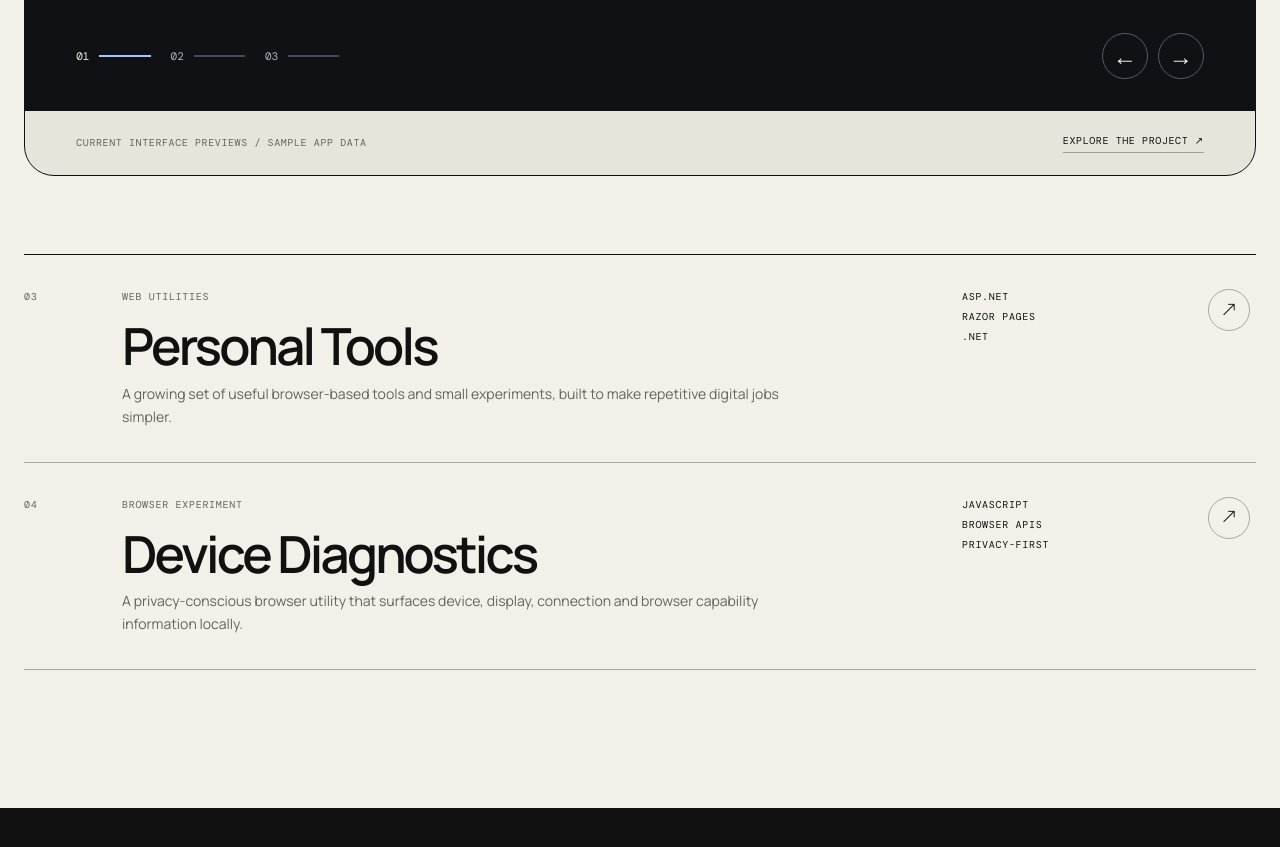
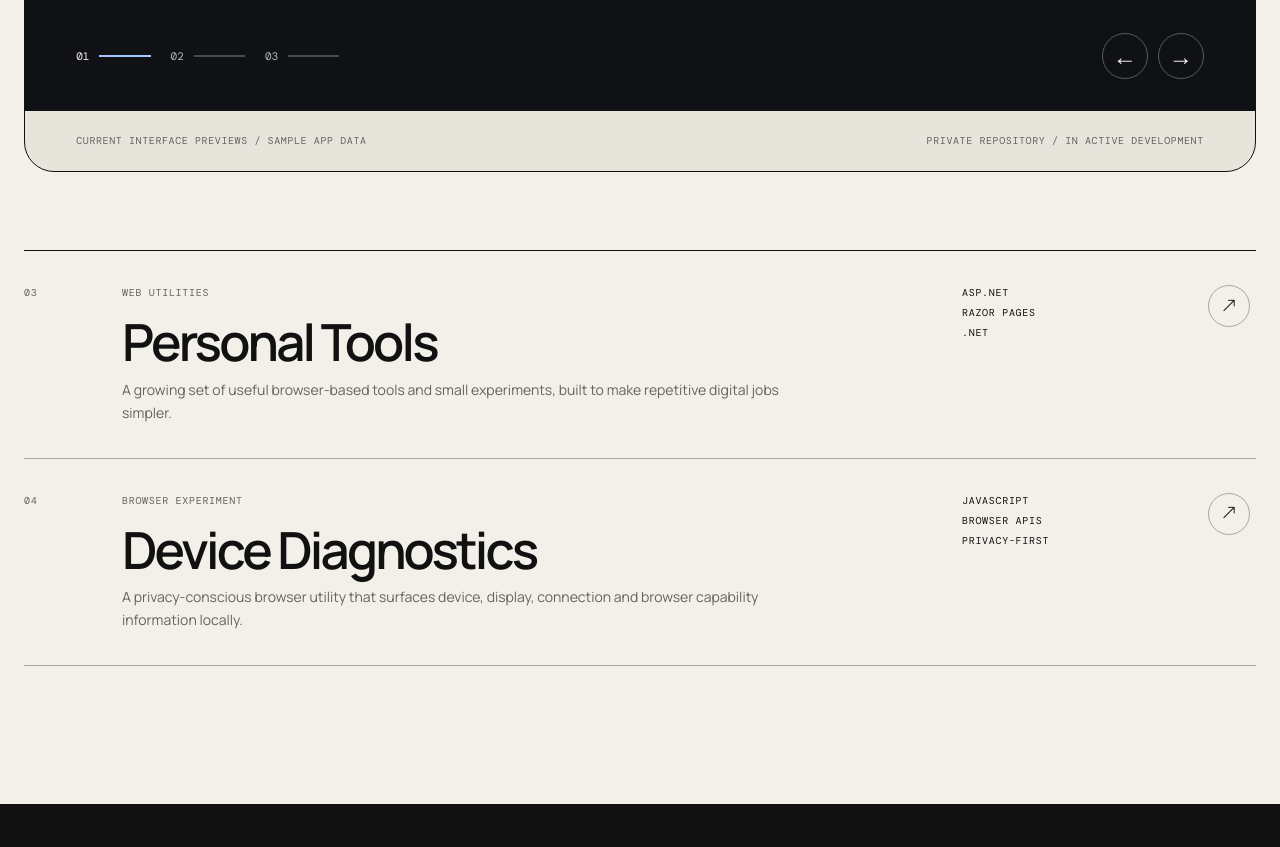
Before and after one commit to JakeHutson42/jakehutson-website, a plain HTML site: page index.html in a window 1280 px wide. Shown: the part 3216-4063 px from the top of the page. Drawn offline with nearby package versions, Linux system fonts and the light colour scheme; a web font is replaced by a local one.

Commit message:
Replace private DroidFrame repository link with development notice

```diff
--- a/index.html
+++ b/index.html
@@ -189,7 +189,7 @@
                         </div>
                         <p class="droid-announcement visually-hidden" role="status" aria-live="polite" aria-atomic="true"></p>
                     </section>
-                    <div class="droid-project-footnote"><span>Current interface previews / sample app data</span><a href="https://github.com/JakeHutson42/DroidFrame" target="_blank" rel="noopener noreferrer">Explore the project <span aria-hidden="true">&#8599;</span></a></div>
+                    <div class="droid-project-footnote"><span>Current interface previews / sample app data</span><span>Private repository / in active development</span></div>
                 </article>
 
                 <div class="project-list">
```
